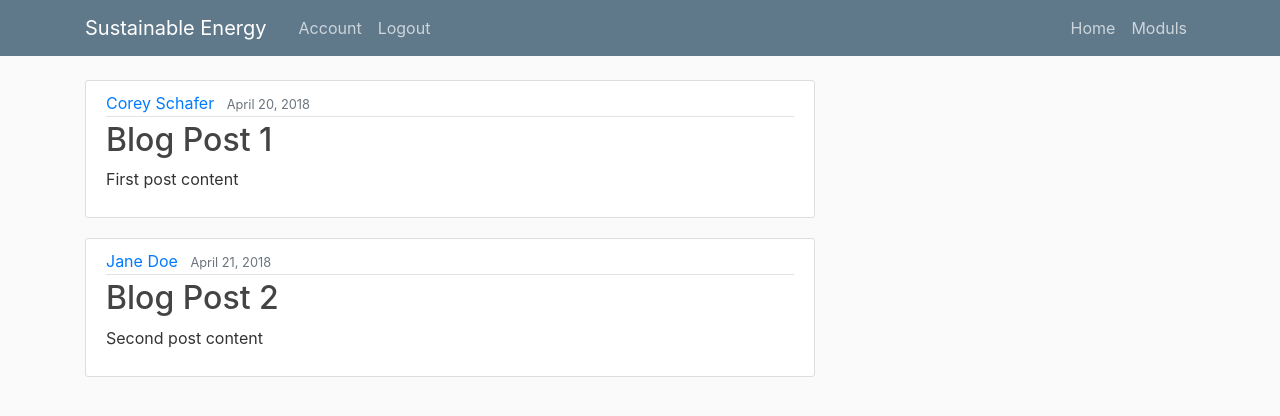
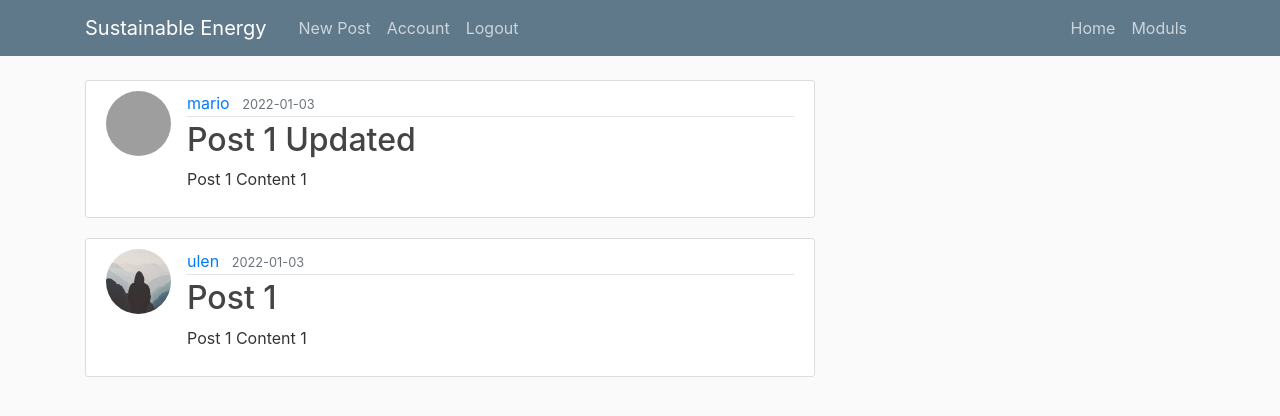
Before and after one commit to mariobp-NHH/Data-Base-Flaskblog-V1, a Flask app: page /home in a window 1280 px wide. Shown: the top 416 px of the page. Run offline with Flask 2, Linux system fonts and the light colour scheme; a user stored in the database is signed in; data comes from the database, SQL or seed files in the repository; both versions use the stored data as it was after the commit; some libraries are stand-ins or nearby versions; grey boxes are pictures that could not be loaded.

Commit message:
Merge remote-tracking branch 'origin/main'

```diff
--- a/flaskblog/routes.py
+++ b/flaskblog/routes.py
@@ -1,32 +1,17 @@
 import os
 import secrets
 from PIL import Image
-from flask import render_template, url_for, flash, redirect, request
+from flask import render_template, url_for, flash, redirect, request, abort
 from flaskblog import app, db, bcrypt
-from flaskblog.forms import RegistrationForm, LoginForm, UpdateAccountForm
+from flaskblog.forms import RegistrationForm, LoginForm, UpdateAccountForm, PostForm
 from flaskblog.models import User, Post
 from flask_login import login_user, current_user, logout_user, login_required
-
-
-posts = [
-    {
-        'author': 'Corey Schafer',
-        'title': 'Blog Post 1',
-        'content': 'First post content',
-        'date_posted': 'April 20, 2018'
-    },
-    {
-        'author': 'Jane Doe',
-        'title': 'Blog Post 2',
-        'content': 'Second post content',
-        'date_posted': 'April 21, 2018'
-    }
-]
 
 
 @app.route("/")
 @app.route("/home")
 def home():
+    posts = Post.query.all()
     return render_template('home.html', posts=posts)
 
 
@@ -49,6 +34,7 @@ def register():
         return redirect(url_for('login'))
     return render_template('register.html', title='Register', form=form)
 
+
 @app.route("/login", methods=['GET', 'POST'])
 def login():
     if current_user.is_authenticated:
@@ -59,10 +45,11 @@ def login():
         if user and bcrypt.check_password_hash(user.password, form.password.data):
             login_user(user, remember=form.remember.data)
             next_page = request.args.get('next')
-            return  redirect(next_page) if next_page else redirect(url_for('home'))
+            return redirect(next_page) if next_page else redirect(url_for('home'))
         else:
             flash('Login Unsuccessful. Please check email and password', 'danger')
     return render_template('login.html', title='Login', form=form)
+
 
 @app.route("/logout")
 def logout():
@@ -82,6 +69,7 @@ def save_picture(form_picture):
     i.save(picture_path)
 
     return picture_fn
+
 
 @app.route("/account", methods=['GET', 'POST'])
 @login_required
@@ -103,6 +91,58 @@ def account():
     return render_template('account.html', title='Account',
                            image_file=image_file, form=form)
 
+
+@app.route("/post/new", methods=['GET', 'POST'])
+@login_required
+def new_post():
+    form = PostForm()
+    if form.validate_on_submit():
+        post = Post(title=form.title.data, content=form.content.data, author=current_user)
+        db.session.add(post)
+        db.session.commit()
+        flash('Your post has been created!', 'success')
+        return redirect(url_for('home'))
+    return render_template('create_post.html', title='New Post',
+                           form=form, legend='New Post')
+
+
+@app.route("/post/<int:post_id>")
+def post(post_id):
+    post = Post.query.get_or_404(post_id)
+    return render_template('post.html', title=post.title, post=post)
+
+
+@app.route("/post/<int:post_id>/update", methods=['GET', 'POST'])
+@login_required
+def update_post(post_id):
+    post = Post.query.get_or_404(post_id)
+    if post.author != current_user:
+        abort(403)
+    form = PostForm()
+    if form.validate_on_submit():
+        post.title = form.title.data
+        post.content = form.content.data
+        db.session.commit()
+        flash('Your post has been updated!', 'success')
+        return redirect(url_for('post', post_id=post.id))
+    elif request.method == 'GET':
+        form.title.data = post.title
+        form.content.data = post.content
+    return render_template('create_post.html', title='Update Post',
+                           form=form, legend='Update Post')
+
+
+@app.route("/post/<int:post_id>/delete", methods=['POST'])
+@login_required
+def delete_post(post_id):
+    post = Post.query.get_or_404(post_id)
+    if post.author != current_user:
+        abort(403)
+    db.session.delete(post)
+    db.session.commit()
+    flash('Your post has been deleted!', 'success')
+    return redirect(url_for('home'))
+
 @app.route("/moduls")
 def moduls():
     return render_template('moduls.html', title='Moduls')
--- a/flaskblog/templates/home.html
+++ b/flaskblog/templates/home.html
@@ -2,12 +2,13 @@
 {% block content %}
     {% for post in posts %}
         <article class="media content-section">
+          <img class="rounded-circle article-img" src="{{ url_for('static', filename='profile_pics/' + post.author.image_file) }}">
           <div class="media-body">
             <div class="article-metadata">
-              <a class="mr-2" href="#">{{ post.author }}</a>
-              <small class="text-muted">{{ post.date_posted }}</small>
+              <a class="mr-2" href="#">{{ post.author.username }}</a>
+              <small class="text-muted">{{ post.date_posted.strftime('%Y-%m-%d') }}</small>
             </div>
-            <h2><a class="article-title" href="#">{{ post.title }}</a></h2>
+            <h2><a class="article-title" href="{{ url_for('post', post_id=post.id) }}">{{ post.title }}</a></h2>
             <p class="article-content">{{ post.content }}</p>
           </div>
         </article>
--- a/flaskblog/templates/layout.html
+++ b/flaskblog/templates/layout.html
@@ -27,6 +27,7 @@
           <div class="collapse navbar-collapse" id="navbarToggle">
             <div class="navbar-nav mr-auto">
               {% if current_user.is_authenticated %}
+                <a class="nav-item nav-link" href="{{ url_for('new_post') }}">New Post</a>
                 <a class="nav-item nav-link" href="{{ url_for('account') }}">Account</a>
                 <a class="nav-item nav-link" href="{{ url_for('logout') }}">Logout</a>
               {% else %}
```
Also changed, not shown: flaskblog/forms.py (+6 -1 lines), flaskblog/site.db.
